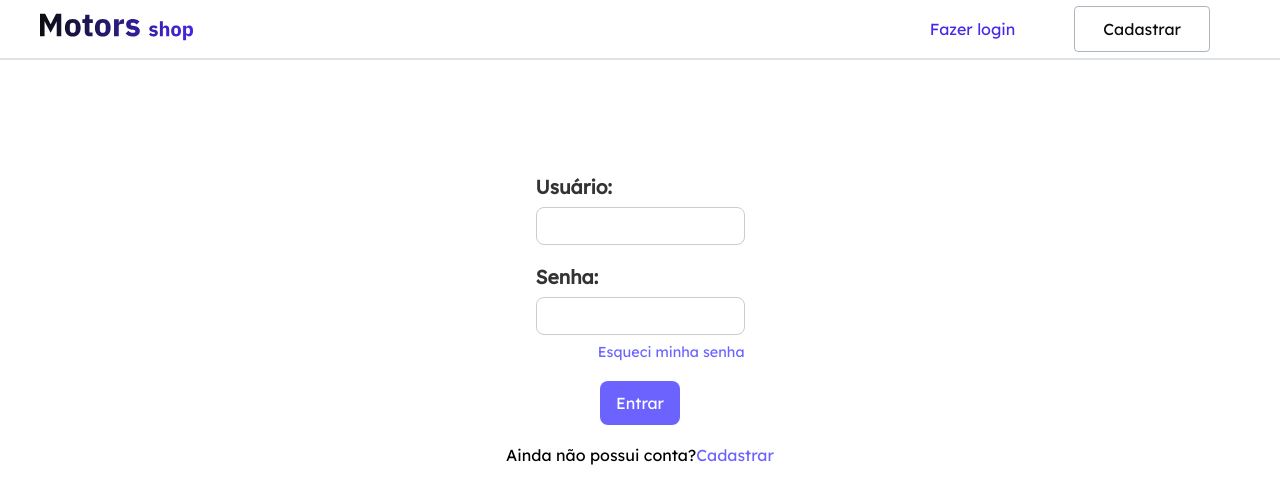
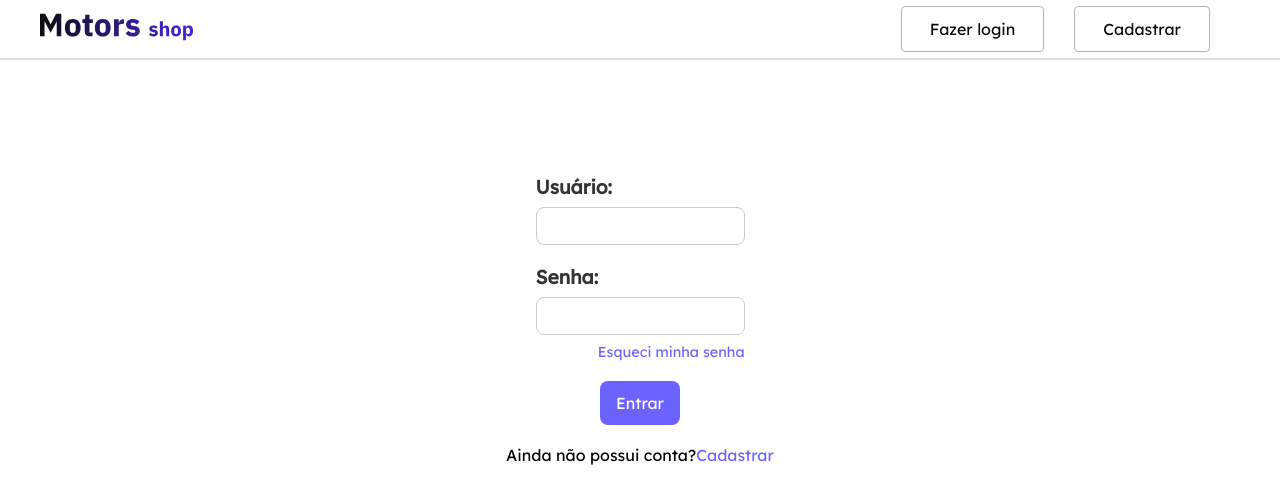
Before and after one commit to pedroheribeiro2021/Projeto-Final-Fullstack, a React (Create React App) app in the folder frontend/: page /login in a window 1280 px wide. Shown: the top 504 px of the page. Built offline with nearby package versions, Linux system fonts and the light colour scheme.

Commit message:
Fix: refatoration code

```diff
--- a/frontend/src/components/Header/index.tsx
+++ b/frontend/src/components/Header/index.tsx
@@ -1,33 +1,12 @@
-import { useLocation, useNavigate } from "react-router-dom";
 import logo from "../../assets/Logo.svg";
 import { Menu } from "../Menu Mobile";
 import { HeaderStyle } from "./style";
-import { useState } from "react";
+
+import { Link } from "react-router-dom";
+
 
 export const Header = () => {
 
-  const [loginHovered, setLoginHovered] = useState(false);
-  const [registerHovered, setRegisterHovered] = useState(false);
-  const location = useLocation();
-  const navigate = useNavigate();
-
-  const handleLoginNavigate = () => {
-    navigate('/login');
-  };
-
-  const handleRegisterNavigate = () => {
-    navigate('/register');
-  };
-
-  const handleLoginMouse = () => {
-    if(loginHovered)setLoginHovered(false);
-    else setLoginHovered(true);
-  };
-
-  const handleRegisterMouse = () => {
-    if(registerHovered)setRegisterHovered(false);
-    else setRegisterHovered(true);
-  };
 
   return (
     <>
@@ -38,24 +17,18 @@ export const Header = () => {
           </div>
           <div className="header_button">
 
-          <button
+          <Link to="/login"
           className="login"
-          onMouseEnter={handleLoginMouse}
-          onMouseLeave={handleLoginMouse}
-          id={location.pathname === "/login" ? "active" : ""}
-          onClick={handleLoginNavigate}
+
         >
           Fazer login
-        </button>
-        <button
-          id={location.pathname === "/cadastro" ? "active" : ""}
-          onMouseEnter={handleRegisterMouse}
-          onMouseLeave={handleRegisterMouse}
-          className='register'
-          onClick={handleRegisterNavigate}
+        </Link>
+        <Link
+          to="/register"
+          className="register"
         >
           Cadastrar
-        </button>
+        </Link>
         <Menu/>
           </div>
 
```
